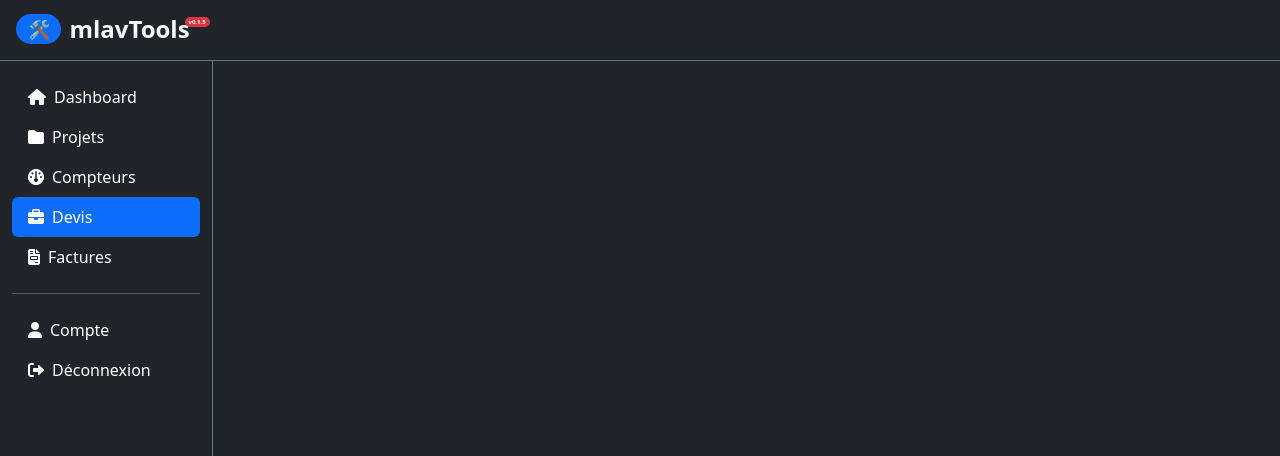
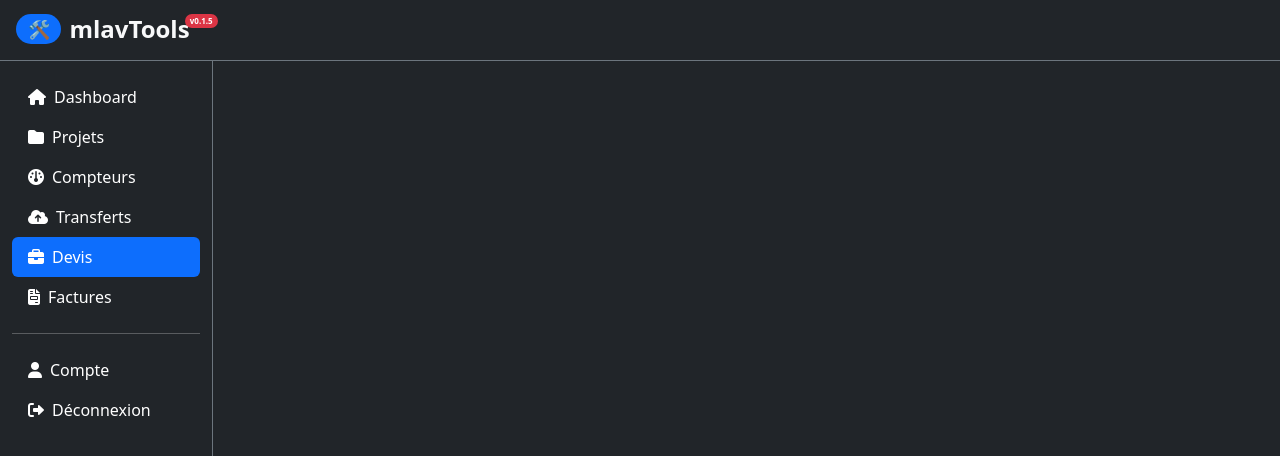
Before and after one commit to artonoximee/tools-mlav-land, a React (Create React App) app: page /quotes in a window 1280 px wide. Shown: the top 456 px of the page. Built offline with nearby package versions, Linux system fonts and the light colour scheme; no server answers; sample sign-in values are in the browser's storage; what @react-pdf/renderer would draw is missing.

Commit message:
added transfers link in sidebar and bigger version text

```diff
--- a/src/App.css
+++ b/src/App.css
@@ -26,7 +26,7 @@ body {
   position: relative;
   top: -11px;
   left: -5px;
-  font-size: 6px;
+  font-size: 8px;
 }
 
 td {
--- a/src/components/Sidebar.js
+++ b/src/components/Sidebar.js
@@ -48,6 +48,12 @@ function Sidebar({ children }) {
               </Link>
             </li>
             <li>
+              <Link to="/transfers" onClick={ closeSidebar } className={`nav-link ${ location.pathname.includes("transfers") ? "active" : "text-white" }`}>
+              <i className="fa-solid fa-cloud-arrow-up me-2"></i>
+                Transferts
+              </Link>
+            </li>
+            <li>
               <Link to="/quotes" onClick={ closeSidebar } className={`nav-link ${ location.pathname.includes("quotes") ? "active" : "text-white" }`}>
                 <i className="fa-solid fa-briefcase me-2"></i>
                 Devis
```
